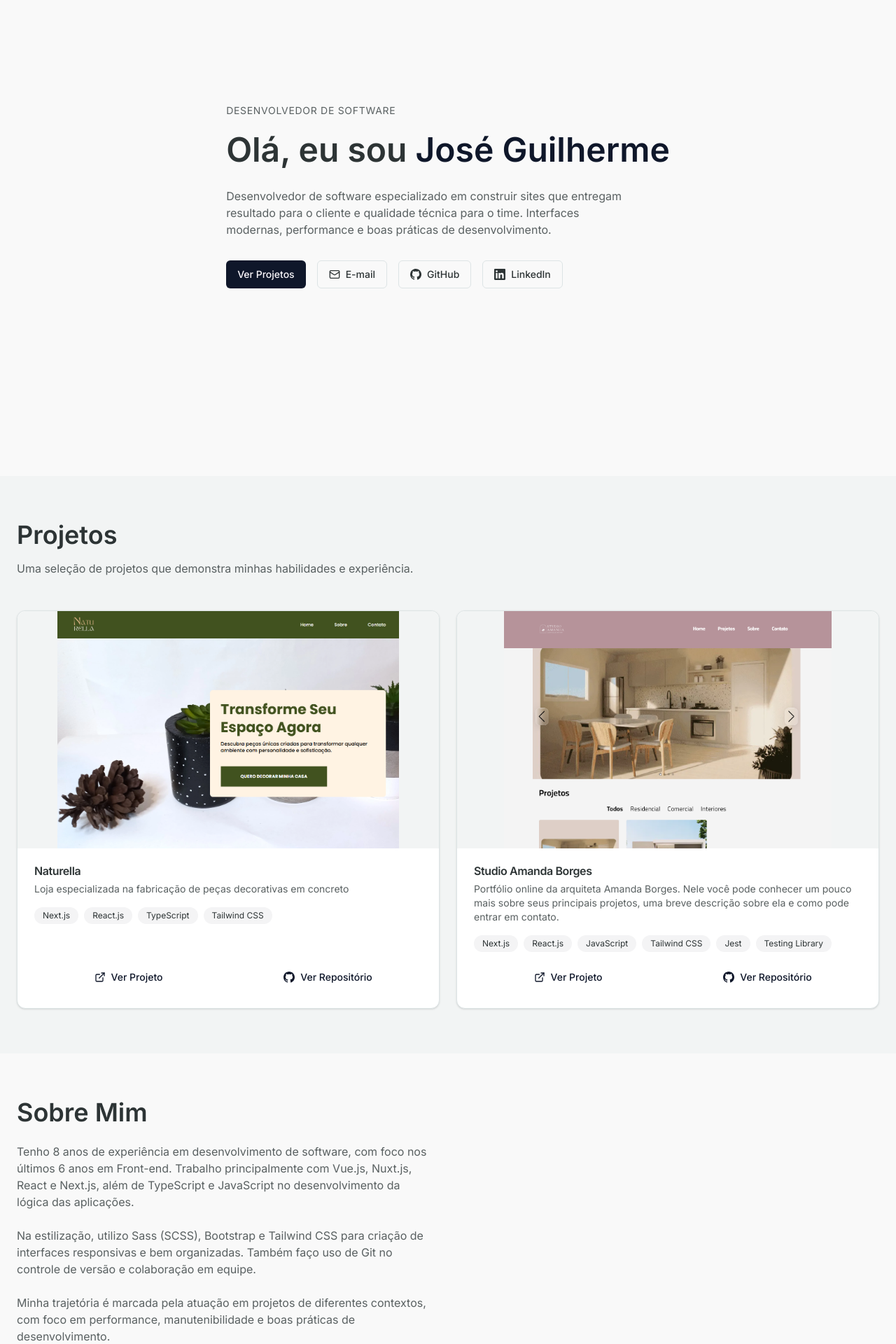
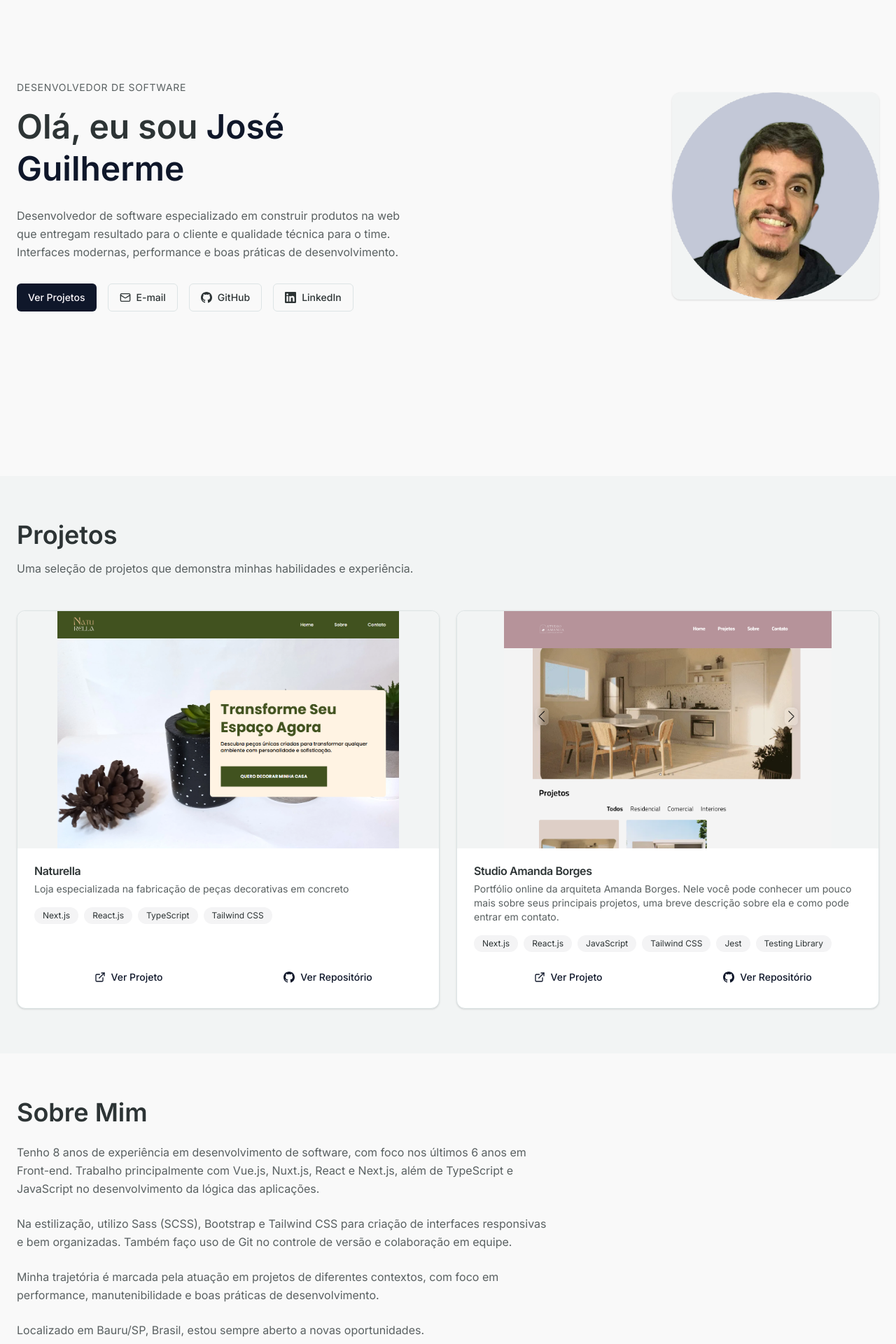
Before and after one commit to zehguilherme/portfolio, a Next.js app: page / in a window 1280 px wide. Shown: the part 120-2040 px from the top of the page at 70% size. Built offline with nearby package versions, Linux system fonts and the light colour scheme.

Commit message:
feat(components): enhance About and Hero sections
- Simplified structure and improved readability in About component.
- Added responsive design adjustments in Hero component.
- Updated PERSONAL_INFO description for clarity.
- Included Image import in Hero for profile picture display.

```diff
--- a/components/about.tsx
+++ b/components/about.tsx
@@ -1,36 +1,33 @@
 import { SKILLS_CATEGORIES, PERSONAL_INFO } from '@/lib/constants'
-import Image from 'next/image'
 
 export default function About() {
   return (
     <section id="about" tabIndex={-1} className="bg-background py-12">
       <div className="mx-auto max-w-7xl px-6 py-4">
-        <div className="grid grid-cols-1 items-center gap-12 lg:grid-cols-2">
-          <div>
         <h2 className="mb-6 text-4xl font-semibold">Sobre Mim</h2>
 
-            <p className="text-muted-foreground mb-6 text-base">
-              Tenho 8 anos de experiência em desenvolvimento de software, com
-              foco nos últimos 6 anos em Front-end. Trabalho principalmente com
-              Vue.js, Nuxt.js, React e Next.js, além de TypeScript e JavaScript
-              no desenvolvimento da lógica das aplicações.
+        <p className="text-muted-foreground mb-6 max-w-3xl text-base leading-relaxed">
+          Tenho 8 anos de experiência em desenvolvimento de software, com foco
+          nos últimos 6 anos em Front-end. Trabalho principalmente com Vue.js,
+          Nuxt.js, React e Next.js, além de TypeScript e JavaScript no
+          desenvolvimento da lógica das aplicações.
         </p>
 
-            <p className="text-muted-foreground mb-6 text-base">
+        <p className="text-muted-foreground mb-6 max-w-3xl text-base leading-relaxed">
           Na estilização, utilizo Sass (SCSS), Bootstrap e Tailwind CSS para
-              criação de interfaces responsivas e bem organizadas. Também faço
-              uso de Git no controle de versão e colaboração em equipe.
+          criação de interfaces responsivas e bem organizadas. Também faço uso
+          de Git no controle de versão e colaboração em equipe.
         </p>
 
-            <p className="text-muted-foreground mb-6 text-base">
+        <p className="text-muted-foreground mb-6 max-w-3xl text-base leading-relaxed">
           Minha trajetória é marcada pela atuação em projetos de diferentes
-              contextos, com foco em performance, manutenibilidade e boas
-              práticas de desenvolvimento.
+          contextos, com foco em performance, manutenibilidade e boas práticas
+          de desenvolvimento.
         </p>
 
-            <p className="text-muted-foreground mb-8 text-base">
-              Localizado em {PERSONAL_INFO.location}, estou sempre aberto a
-              novas oportunidades.
+        <p className="text-muted-foreground mb-8 max-w-3xl text-base leading-relaxed">
+          Localizado em {PERSONAL_INFO.location}, estou sempre aberto a novas
+          oportunidades.
         </p>
 
         <div className="space-y-4">
@@ -52,19 +49,6 @@ export default function About() {
           ))}
         </div>
       </div>
-
-          <div className="bg-muted relative mx-auto aspect-square w-1/2 overflow-hidden rounded-xl">
-            <Image
-              src="/images/profile.png"
-              alt="Foto de perfil"
-              fill
-              sizes="(max-width: 768px) 100vw, 50vw"
-              className="object-cover"
-              priority
-            />
-          </div>
-        </div>
-      </div>
     </section>
   )
 }
--- a/components/hero.tsx
+++ b/components/hero.tsx
@@ -1,6 +1,7 @@
 'use client'
 
 import * as React from 'react'
+import Image from 'next/image'
 import { Button } from '@/components/ui/button'
 import { PERSONAL_INFO } from '@/lib/constants'
 import { MailIcon, GithubIcon, LinkedInIcon } from '@/components/ui/icon'
@@ -11,18 +12,22 @@ export default function Hero() {
     targetId: string
   ) => {
     e.preventDefault()
+    const prefersReduced = window.matchMedia(
+      '(prefers-reduced-motion: reduce)'
+    ).matches
     const element = document.getElementById(targetId)
     if (element) {
       window.history.pushState(null, '', `#${targetId}`)
-      element.scrollIntoView({ behavior: 'smooth' })
+      element.scrollIntoView({ behavior: prefersReduced ? 'auto' : 'smooth' })
       element.focus({ preventScroll: true })
     }
   }
 
   return (
-    <section className="bg-background flex min-h-screen items-center justify-center">
-      <div className="mx-auto max-w-7xl px-6 py-32">
-        <div className="max-w-3xl">
+    <section className="bg-background flex min-h-screen items-center">
+      <div className="mx-auto w-full max-w-7xl px-6 py-32">
+        <div className="grid grid-cols-1 items-center gap-12 lg:grid-cols-2">
+          <div className="flex flex-col items-start">
             <p className="text-muted-foreground mb-4 text-sm tracking-wider uppercase">
               {PERSONAL_INFO.role}
             </p>
@@ -32,26 +37,26 @@ export default function Hero() {
               <span className="text-primary">{PERSONAL_INFO.name}</span>
             </h1>
 
-          <p className="text-muted-foreground mb-8 max-w-xl text-base">
+            <p className="text-muted-foreground mb-8 max-w-xl text-base leading-relaxed">
               {PERSONAL_INFO.description}
             </p>
 
-          <div className="flex flex-col gap-4 sm:flex-row">
+            <div className="flex w-full flex-col gap-4 sm:w-auto sm:flex-row">
               <Button
                 onClick={(e) => handleSmoothScroll(e, 'projects')}
-              className="cursor-pointer"
+                className="w-full cursor-pointer sm:w-auto"
               >
                 Ver Projetos
               </Button>
 
-            <Button asChild variant="outline">
+              <Button asChild variant="outline" className="w-full sm:w-auto">
                 <a href={`mailto:${PERSONAL_INFO.email}`}>
                   <MailIcon className="mr-2 h-4 w-4" />
                   E-mail
                 </a>
               </Button>
 
-            <Button asChild variant="outline">
+              <Button asChild variant="outline" className="w-full sm:w-auto">
                 <a
                   href={PERSONAL_INFO.github}
                   target="_blank"
@@ -62,7 +67,7 @@ export default function Hero() {
                 </a>
               </Button>
 
-            <Button asChild variant="outline">
+              <Button asChild variant="outline" className="w-full sm:w-auto">
                 <a
                   href={PERSONAL_INFO.linkedin}
                   target="_blank"
@@ -74,6 +79,20 @@ export default function Hero() {
               </Button>
             </div>
           </div>
+
+          <div className="flex justify-center lg:justify-end">
+            <div className="bg-muted relative aspect-square w-1/2 overflow-hidden rounded-xl shadow-sm">
+              <Image
+                src="/images/profile.png"
+                alt="José Guilherme — Foto de perfil"
+                fill
+                sizes="(max-width: 1024px) 50vw, 25vw"
+                className="object-cover"
+                priority
+              />
+            </div>
+          </div>
+        </div>
       </div>
     </section>
   )
--- a/lib/constants.ts
+++ b/lib/constants.ts
@@ -2,7 +2,7 @@ export const PERSONAL_INFO = {
   name: 'José Guilherme',
   role: 'Desenvolvedor de Software',
   description:
-    'Desenvolvedor de software especializado em construir sites que entregam resultado para o cliente e qualidade técnica para o time. Interfaces modernas, performance e boas práticas de desenvolvimento.',
+    'Desenvolvedor de software especializado em construir produtos na web que entregam resultado para o cliente e qualidade técnica para o time. Interfaces modernas, performance e boas práticas de desenvolvimento.',
   email: 'jgtomaine@hotmail.com',
   github: 'https://github.com/zehguilherme',
   linkedin:
```
Also changed, not shown: 1 other file (tests, documents, lock files or other folders). Lines whose indentation alone changed are shown as unchanged.
